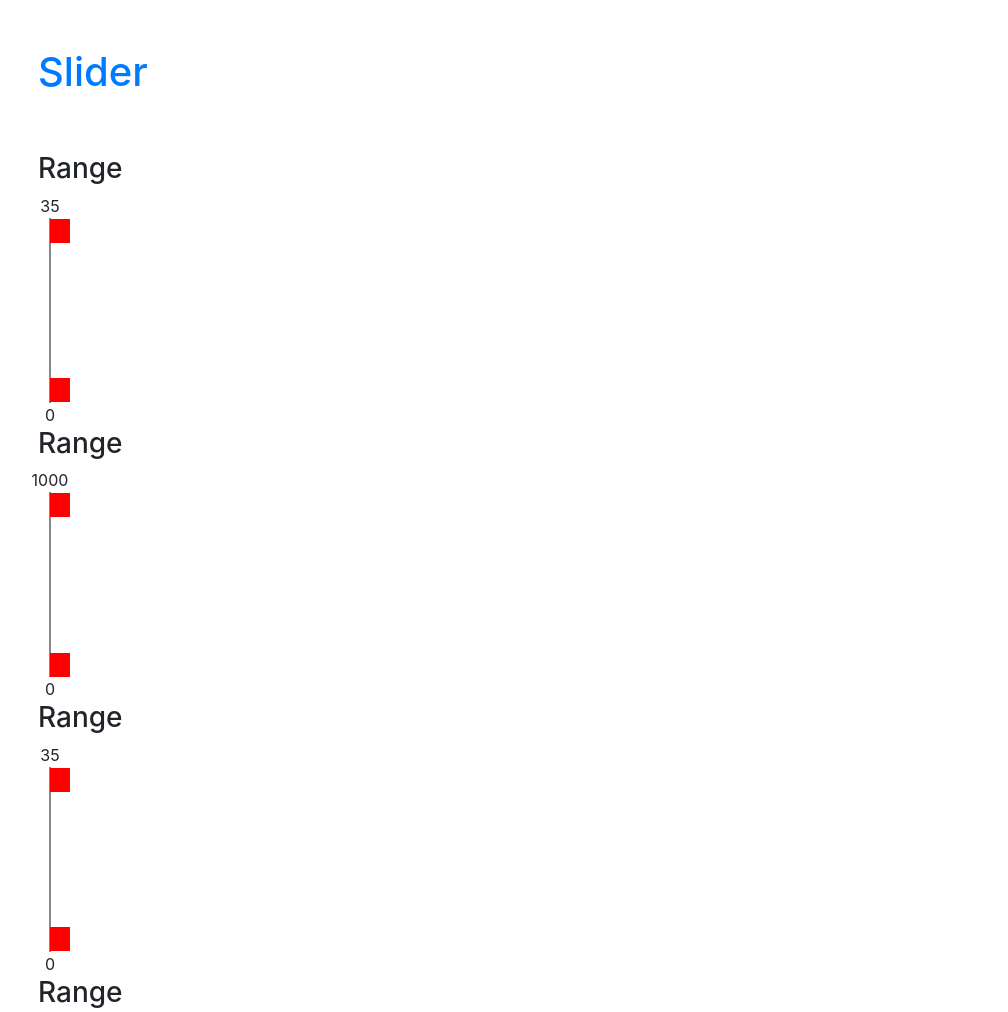
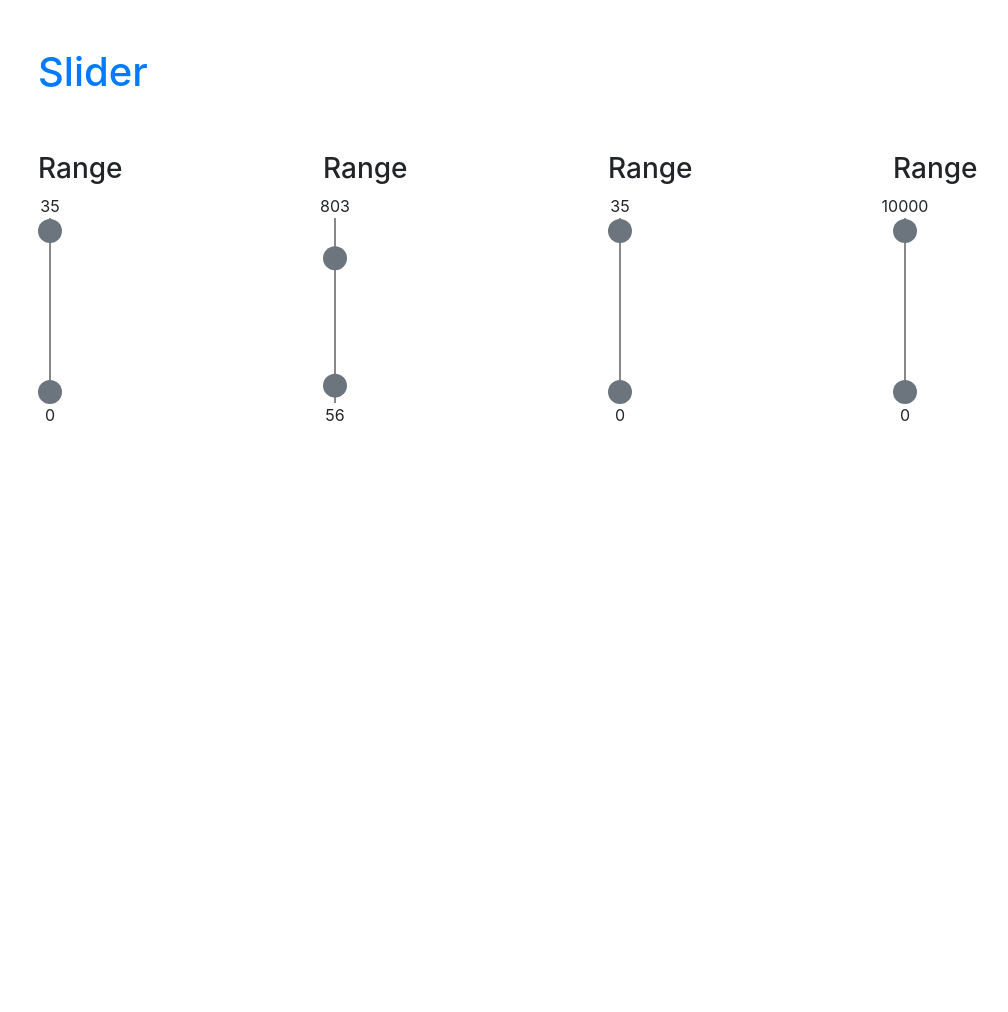
Before and after one commit to 19h47/19h47-slider, a website: page docs/index.html in a window 1280 px wide. Shown: the top 1012 px of the page, without its empty margins (47-1055 px from the left). After the commit the page ends 800 px from the top, so only its background shows below. Drawn offline with nearby package versions, Linux system fonts and the light colour scheme.

Commit message:
:fire: Up

```diff
--- a/docs/index.html
+++ b/docs/index.html
@@ -40,17 +40,9 @@
 			position: absolute;
 			padding: 0;
 			margin: 0;
-			background-color: red;
-			width: 20px;
+			width: 24px;
 			height: 24px;
-		}
-
-		div.aria-widget-slider button[role="slider"].focus,
-		div.aria-widget-slider button[role="slider"]:hover {
-			outline-color: rgb(140, 203, 242);
-			outline-style: solid;
-			outline-width: 2px;
-			outline-offset: 2px;
+			right: -12px;
 		}
 
 		div.aria-widget-slider .rail.focus {
@@ -72,17 +64,17 @@
 		</div>
 
 		<div class="row">
-			<div class="col-12 js-slider">
+			<div class="col-12 col-md-3 js-slider">
 				<h3>Range<sup class="js-slider-label"></sup></h3>
 				<div class="aria-widget-slider">
 					<div class="rail-label max js-slider-label-max">
 						35
 					</div>
 					<div class="rail">
-						<button id="maxPriceHotel" type="button" role="slider" tabindex="0" class="max thumb js-max"
+						<button type="button" role="slider" tabindex="0" class="rounded-circle btn btn-secondary max thumb js-max"
 							aria-valuemin="0" aria-valuenow="35" aria-valuetext="35" aria-valuemax="35"
 							aria-label="Hotel Maximum Price" aria-orientation="vertical">
-						<button id="minPriceHotel" type="button" role="slider" tabindex="0" class="min thumb js-min"
+						<button type="button" role="slider" tabindex="0" class="rounded-circle btn btn-secondary min thumb js-min"
 							aria-valuemin="0" aria-valuenow="0" aria-valuetext="0" aria-valuemax="35"
 							aria-label="Hotel Minimum Price" aria-orientation="vertical">
 					</div>
@@ -91,39 +83,37 @@
 					</div>
 				</div>
 			</div>
-			<div class="col-12 js-slider">
+			<div class="col-12 col-md-3 js-slider">
 				<h3>Range<sup class="js-slider-label"></sup></h3>
 				<div class="aria-widget-slider">
 					<div class="rail-label max js-slider-label-max">
-						1000
+						803
 					</div>
 					<div class="rail">
-						<button id="maxPriceHotel" type="button" role="slider" tabindex="0" class="max thumb js-max" aria-valuemin="10"
-							aria-valuenow="1000" aria-valuetext="1000" aria-valuemax="1000" aria-label="Hotel Maximum Price"
+						<button id="maxPriceHotel" type="button" role="slider" tabindex="0" class="rounded-circle btn btn-secondary max thumb js-max" aria-valuemin="10"
+							aria-valuenow="803" aria-valuetext="803" aria-valuemax="1000" aria-label="Hotel Maximum Price"
 							aria-orientation="vertical">
-							<button id="minPriceHotel" type="button" role="slider" tabindex="0" class="min thumb js-min"
-								aria-valuemin="10" aria-valuenow="10" aria-valuetext="0" aria-valuemax="1000"
+							<button id="minPriceHotel" type="button" role="slider" tabindex="0" class="rounded-circle btn btn-secondary min thumb js-min"
+								aria-valuemin="10" aria-valuenow="56" aria-valuetext="0" aria-valuemax="1000"
 								aria-label="Hotel Minimum Price" aria-orientation="vertical">
 					</div>
 					<div class="rail-label min js-slider-label-min">
-						0
+						56
 					</div>
 				</div>
 			</div>
-		</div>
 
-		<div class="row">
-			<div class="col-12 js-slider">
+			<div class="col-12 col-md-3 js-slider">
 				<h3>Range<sup class="js-slider-label"></sup></h3>
 				<div class="aria-widget-slider">
 					<div class="rail-label max js-slider-label-max">
 						35
 					</div>
 					<div class="rail">
-						<button id="maxPriceHotel" type="button" role="slider" tabindex="0" class="max thumb js-max"
+						<button id="maxPriceHotel" type="button" role="slider" tabindex="0" class="rounded-circle btn btn-secondary max thumb js-max"
 							aria-valuemin="0" aria-valuenow="35" aria-valuetext="35" aria-valuemax="35"
 							aria-label="Hotel Maximum Price" aria-orientation="vertical">
-							<button id="minPriceHotel" type="button" role="slider" tabindex="0" class="min thumb js-min"
+							<button id="minPriceHotel" type="button" role="slider" tabindex="0" class="rounded-circle btn btn-secondary min thumb js-min"
 								aria-valuemin="0" aria-valuenow="0" aria-valuetext="0" aria-valuemax="35"
 								aria-label="Hotel Minimum Price" aria-orientation="vertical">
 					</div>
@@ -132,18 +122,18 @@
 					</div>
 				</div>
 			</div>
-			<div class="col-12 js-slider">
+			<div class="col-12 col-md-3 js-slider">
 				<h3>Range<sup class="js-slider-label"></sup></h3>
 				<div class="aria-widget-slider">
 					<div class="rail-label max js-slider-label-max">
-						35
+						10000
 					</div>
 					<div class="rail">
-						<button id="maxPriceHotel" type="button" role="slider" tabindex="0" class="max thumb js-max"
-							aria-valuemin="0" aria-valuenow="35" aria-valuetext="35" aria-valuemax="35"
+						<button id="maxPriceHotel" type="button" role="slider" tabindex="0" class="rounded-circle btn btn-secondary max thumb js-max"
+							aria-valuemin="0" aria-valuenow="10000" aria-valuetext="10000" aria-valuemax="10000"
 							aria-label="Hotel Maximum Price" aria-orientation="vertical">
-							<button id="minPriceHotel" type="button" role="slider" tabindex="0" class="min thumb js-min"
-								aria-valuemin="0" aria-valuenow="0" aria-valuetext="0" aria-valuemax="35"
+							<button id="minPriceHotel" type="button" role="slider" tabindex="0" class="rounded-circle btn btn-secondary min thumb js-min"
+								aria-valuemin="0" aria-valuenow="0" aria-valuetext="0" aria-valuemax="10000"
 								aria-label="Hotel Minimum Price" aria-orientation="vertical">
 					</div>
 					<div class="rail-label min js-slider-label-min">
--- a/package.json
+++ b/package.json
@@ -1,6 +1,6 @@
 {
 	"name": "@19h47/slider",
-	"version": "0.0.10",
+	"version": "0.0.11",
 	"description": "Rail",
 	"main": "dist/main.js",
 	"scripts": {
```
Also changed, not shown: index.html (+21 -31 lines), src/index.js (+10 -7 lines), docs/main.js.
